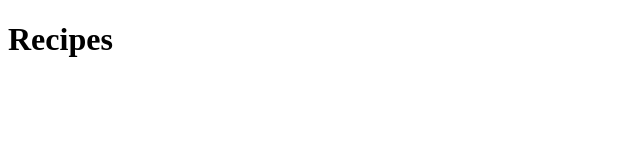
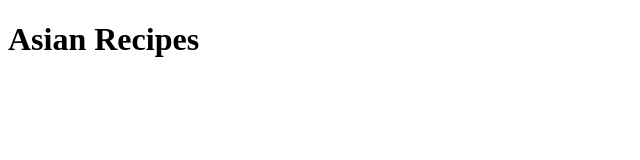
Before and after one commit to mMaze245/odin-recipes, a plain HTML site: page index.html in a window 1280 px wide. Shown: the whole page, without its empty margins (0-640 px from the left). Drawn offline with Linux system fonts and the light colour scheme.

Commit message:
Add index.html

```diff
--- a/index.html
+++ b/index.html
@@ -7,6 +7,6 @@
     <title>Odin Recipes</title>
 </head>
 <body>
-    <h1><strong> Recipes</strong></h1>
+    <h1><strong>Asian Recipes</strong></h1>
 </body>
 </html>
```
